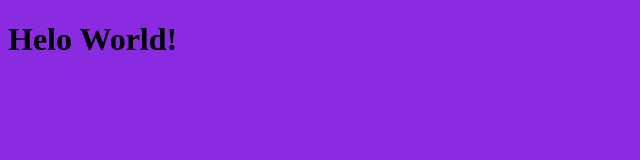
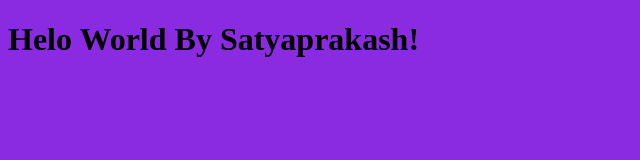
Before and after one commit to satyaCsgithub/GitWithVSCode2, a plain HTML site: page index.html in a window 1280 px wide. Shown: the whole page, without its empty margins (0-640 px from the left). Drawn offline with Linux system fonts and the light colour scheme.

Commit message:
H1 tag is updated

```diff
--- a/index.html
+++ b/index.html
@@ -8,6 +8,6 @@
   <link rel="stylesheet" href="style.css">
 </head>
 <body>
-  <h1>Helo World!</h1>
+  <h1>Helo World By Satyaprakash!</h1>
 </body>
 </html>
```
